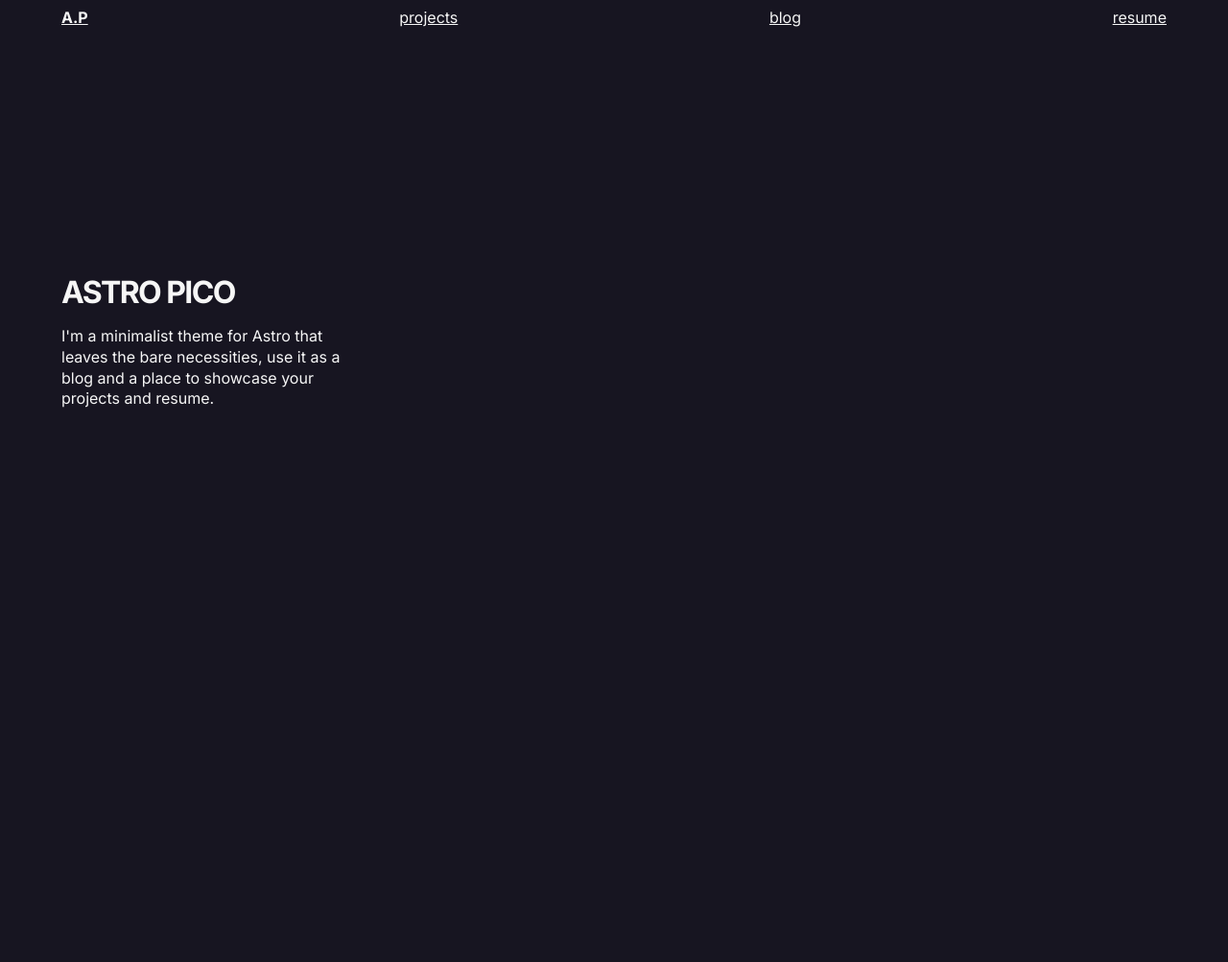
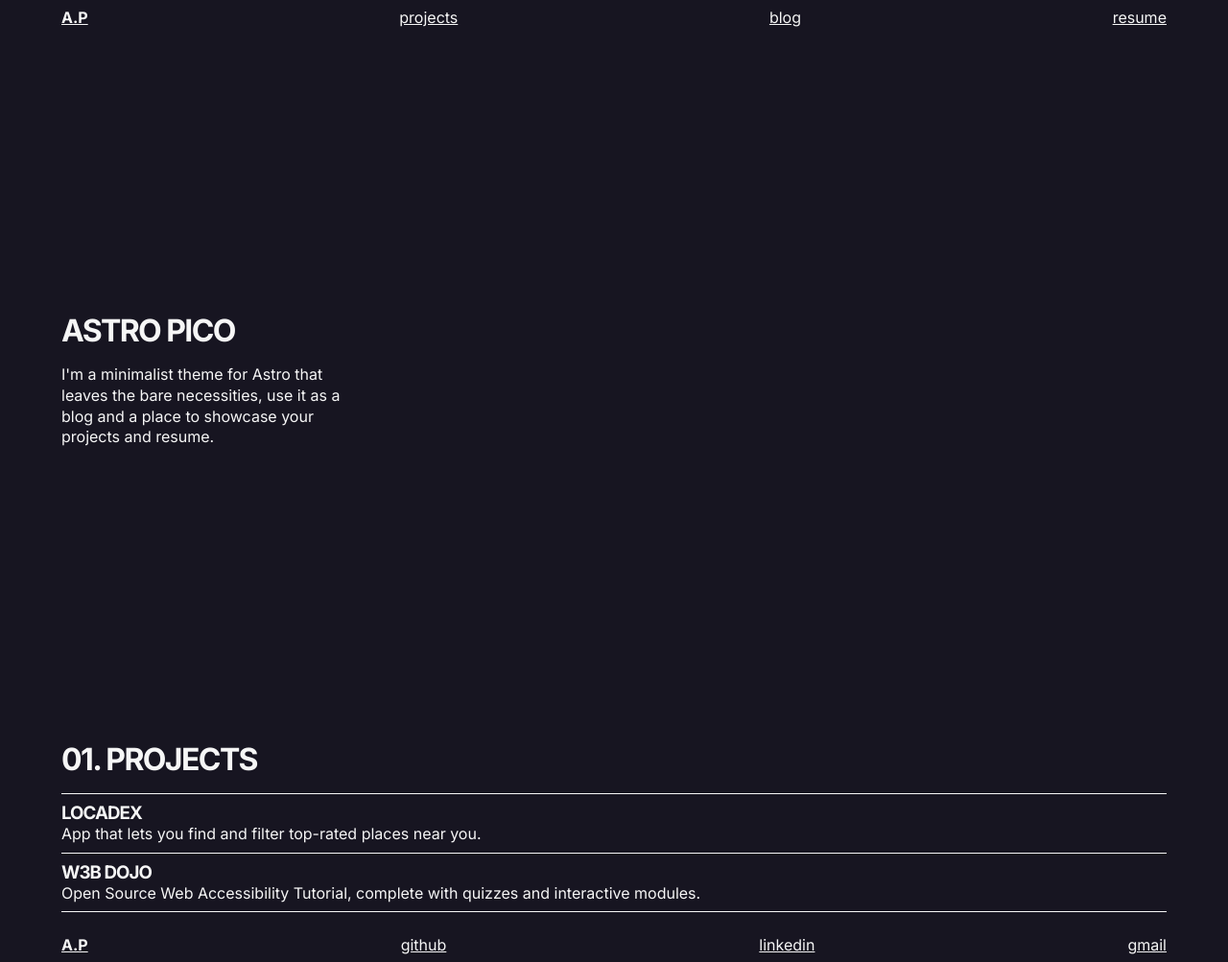
Before and after one commit to joayo13/portfolio-pico, an Astro site: page / in a window 1280 px wide. Shown: the whole page at 96% size. Before the commit the page ends 800 px from the top, so only its background shows below. Built offline with nearby package versions, Linux system fonts and the light colour scheme; Astro itself is replaced by a stand-in of ours.

Commit message:
added projects section

```diff
--- /dev/null
+++ b/src/components/Footer.astro
@@ -0,0 +1,6 @@
+<footer>
+    <a style="font-weight: 700;" href="/">A.P</a>
+    <a href="/">github</a>
+    <a href="/">linkedin</a>
+    <a href="/">gmail</a>
+</footer>
--- a/src/components/Hero.astro
+++ b/src/components/Hero.astro
@@ -10,7 +10,7 @@
 
 <style>
     section {
-        height: 40rem;
+        height: 90vh;
         display: flex;
         flex-direction: column;
         justify-content: center;
--- /dev/null
+++ b/src/components/Projects.astro
@@ -0,0 +1,57 @@
+---
+import { getCollection } from "astro:content";
+const projects = await getCollection("projects");
+---
+
+<section>
+    <h2>01. PROJECTS</h2>
+    <ul>
+        {
+            projects.map((project) => (
+                <li>
+                    <a href={`/projects/${project.id}`}>
+                        <h3>{project.data.title}</h3>
+                        <p>{project.data.description}</p>
+                    </a>
+                </li>
+            ))
+        }
+    </ul>
+</section>
+
+<style>
+    a {
+        text-decoration: none;
+        display: block;
+        padding: 0.5em 0;
+    }
+
+    ul {
+        list-style: none;
+        padding: 0;
+    }
+
+    h3,
+    p {
+        max-width: 90%;
+        text-wrap: nowrap;
+        text-overflow: ellipsis;
+        white-space: nowrap;
+        overflow: hidden;
+        margin: 0;
+    }
+
+    li {
+        border-top: 1px solid var(--white);
+    }
+
+    li:last-child {
+        border-bottom: 1px solid var(--white);
+    }
+
+    h3 {
+        text-transform: uppercase;
+        font-weight: 700;
+        letter-spacing:;
+    }
+</style>
--- a/src/content.config.ts
+++ b/src/content.config.ts
@@ -18,10 +18,8 @@
     loader: glob({ pattern: "**/*.md", base: "./src/data/projects" }),
     schema: z.object({
         title: z.string(),
-        image: z.object({
-            src: z.string(),
-            alt: z.string(),
-        }),
+        demoURL: z.string(),
+        repoURL: z.string(),
         description: z.string(),
         pubDate: z.coerce.date(),
         updatedDate: z.coerce.date().optional(),
--- /dev/null
+++ b/src/data/projects/locadex.md
@@ -0,0 +1,21 @@
+---
+title: Locadex
+description: App that lets you find and filter top-rated places near you.
+pubDate: 2025-05-27
+demoURL: https://theventura.netlify.app
+repoURL: https://github.com/joayo13/Locadex
+---
+
+![Locadex Map View](/locadex.png)
+
+This app was designed to easily get the top-rated place type you're looking for. It returns the highest rated place within what distance you'd like, using a bayesian weighted formula to get top-rated result. (same formula used by imdb to get their top-rated list). It's built with React and uses Googles APIS to create the in-app stylized map and to get the places data.
+
+If you want to, you can download it to your device to have a more native app-like experience as it's a PWA. Feel free to copy the source code and use it however you'd like, I have documented how you can set up for own project in my repo!
+
+## 📋 Features
+
+- ✅ Unit tested
+- ✅ Typesafe
+- ✅ Progressive Web App
+- ✅ Responsive
+- ✅ Thorough error handling
--- /dev/null
+++ b/src/data/projects/w3bdojo.md
@@ -0,0 +1,20 @@
+---
+title: W3b Dojo
+description: Open Source Web Accessibility Tutorial, complete with quizzes and interactive modules.
+pubDate: 2025-05-28
+demoURL: https://w3bdojo.com
+repoURL: https://github.com/joayo13/w3bdojo
+---
+
+![W3b dojo lesson 1 page](/wait.png)
+
+W3b Dojo is an open-source learning platform designed to teach developers web accessibility. I made it to address the fact that all accessiblity tutorials out there are just a bunch of reading. This is designed to make learning the principles more enjoyable and interactive with quizzes and widgets and code examples.
+
+## 📋 Features
+
+- ✅ Responsive
+- ✅ Accessible
+- ✅ SEO-friendly
+- ✅ Typesafe
+- ✅ Light/Dark Theme
+- ✅ Quizzes and Interactive Modules
--- a/src/global.css
+++ b/src/global.css
@@ -1,7 +1,13 @@
+:root {
+    --white: #f6f6f6;
+
+    --tight-spacing: -0.05em;
+}
+
 html,
 body {
     background-color: #171521;
-    color: #f6f6f6;
+    color: var(--white);
     font-family: 'Inter', Arial, Helvetica, sans-serif;
     margin: 0;
     width: 100%;
@@ -14,13 +20,19 @@
     padding-right: 5vw;
     margin-left: auto;
     margin-right: auto;
+    min-height: 100vh;
 }
 
-h1 {
+h1,
+h2 {
     font-size: 2rem;
-    letter-spacing: -0.05em;
-    margin: 0.5em 0 0.5em 0;
+    letter-spacing: var(--tight-spacing);
+    margin: 0.5em 0;
     font-weight: 700;
+}
+
+h3 {
+    letter-spacing: var(--tight-spacing);
 }
 
 p {
@@ -29,9 +41,10 @@
 
 }
 
-nav {
+nav,
+footer {
     max-width: 80rem;
-    padding: 0.5em 5vw 0.5em 5vw;
+    padding: 0.5em 5vw;
     display: flex;
     justify-content: space-between;
     margin-left: auto;
@@ -39,7 +52,7 @@
 }
 
 a {
-    color: #f6f6f6;
+    color: var(--white);
 }
 
 /* inter-regular - latin */
--- a/src/layouts/BaseLayout.astro
+++ b/src/layouts/BaseLayout.astro
@@ -1,6 +1,7 @@
 ---
 import "../global.css";
-import Header from "../components/Header.astro";
+import Nav from "../components/Nav.astro";
+import Footer from "../components/Footer.astro";
 ---
 
 <!doctype html>
@@ -13,9 +14,10 @@
 		<title>Astro Pico</title>
 	</head>
 	<body>
-		<Header />
+		<Nav />
 		<main>
 			<slot />
 		</main>
+		<Footer />
 	</body>
 </html>
--- a/src/pages/index.astro
+++ b/src/pages/index.astro
@@ -1,5 +1,6 @@
 ---
 import Hero from "../components/Hero.astro";
+import Projects from "../components/Projects.astro";
 import BaseLayout from "../layouts/BaseLayout.astro";
 
 // Welcome to Astro! Wondering what to do next? Check out the Astro documentation at https://docs.astro.build
@@ -8,4 +9,5 @@
 
 <BaseLayout>
     <Hero />
+    <Projects />
 </BaseLayout>
```
Also changed, not shown: src/components/Nav.astro (renamed from src/components/Header.astro).
